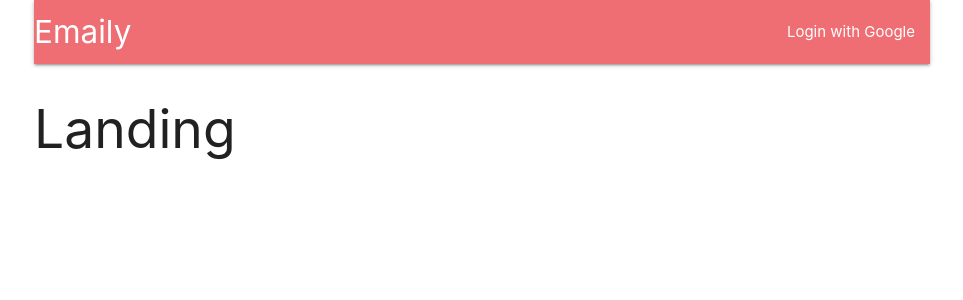
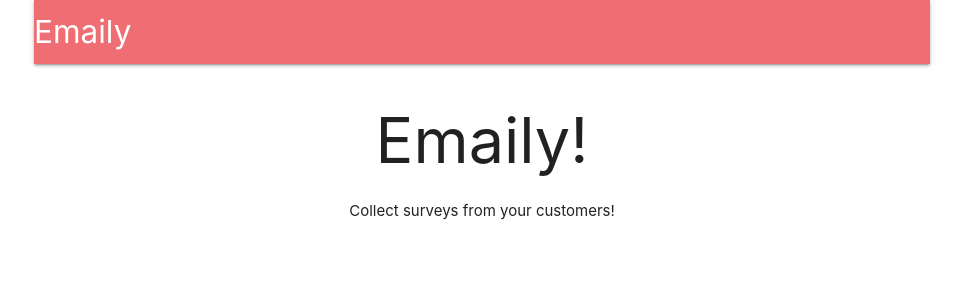
Before and after one commit to evantwidwell/email_server, a React (Create React App) app in the folder client/: page / in a window 1280 px wide. Shown: the top 300 px of the page, without its empty margins (158-1121 px from the left). Built offline with nearby package versions, Linux system fonts and the light colour scheme; no server answers.

Commit message:
adding header features

```diff
--- a/client/src/components/App.js
+++ b/client/src/components/App.js
@@ -3,9 +3,8 @@ import { BrowserRouter, Route} from 'react-router-dom';
 import { connect } from 'react-redux';
 import * as actions from '../actions'
 import Header from './Header'
+import Landing from './Landing'
 
-
-const Landing = () => <h2>Landing</h2>
 const Dashboard = () => <h2>Dashboard</h2>
 const SurveyNew = () => <h2>SurveyNew</h2>
 
--- a/client/src/components/Header.js
+++ b/client/src/components/Header.js
@@ -1,18 +1,36 @@
 import React, { Component } from 'react';
+import { connect } from 'react-redux';
+import { Link } from 'react-router-dom';
 
 class Header extends Component {
+  renderContent(){
+    switch(this.props.auth){
+      case null:
+        return;
+      case false:
+        return  <li><a href="/auth/google">Login with Google</a></li>
+
+      default:
+        return <li><a href="/api/logout">Logout</a></li>
+    }
+  }
   render() {
     return(
       <nav>
       <div className="nav-wrapper">
-        <a href="/surveys" className="left brand-logo">Emaily</a>
+        <Link to ={ this.props.auth ? '/surveys':'/'}
+        className="left brand-logo"
+        >Emaily</Link>
         <ul  className="right ">
-          <li><a>Login with Google</a></li>
+          {this.renderContent()}
         </ul>
       </div>
     </nav>
     )
   }
 };
+function mapStateToProps ({ auth }) {
+  return { auth }
+}
 
-export default Header;
+export default connect(mapStateToProps)(Header);
--- /dev/null
+++ b/client/src/components/Landing.js
@@ -0,0 +1,12 @@
+import React from 'react'
+
+const Landing = () => {
+  return(
+    <div style = {{textAlign: 'center'}}>
+      <h1>Emaily!</h1>
+      Collect surveys from your customers!
+    </div>
+  )
+};
+
+export default Landing;
```
Also changed, not shown: 1 other file (tests, documents, lock files or other folders).
